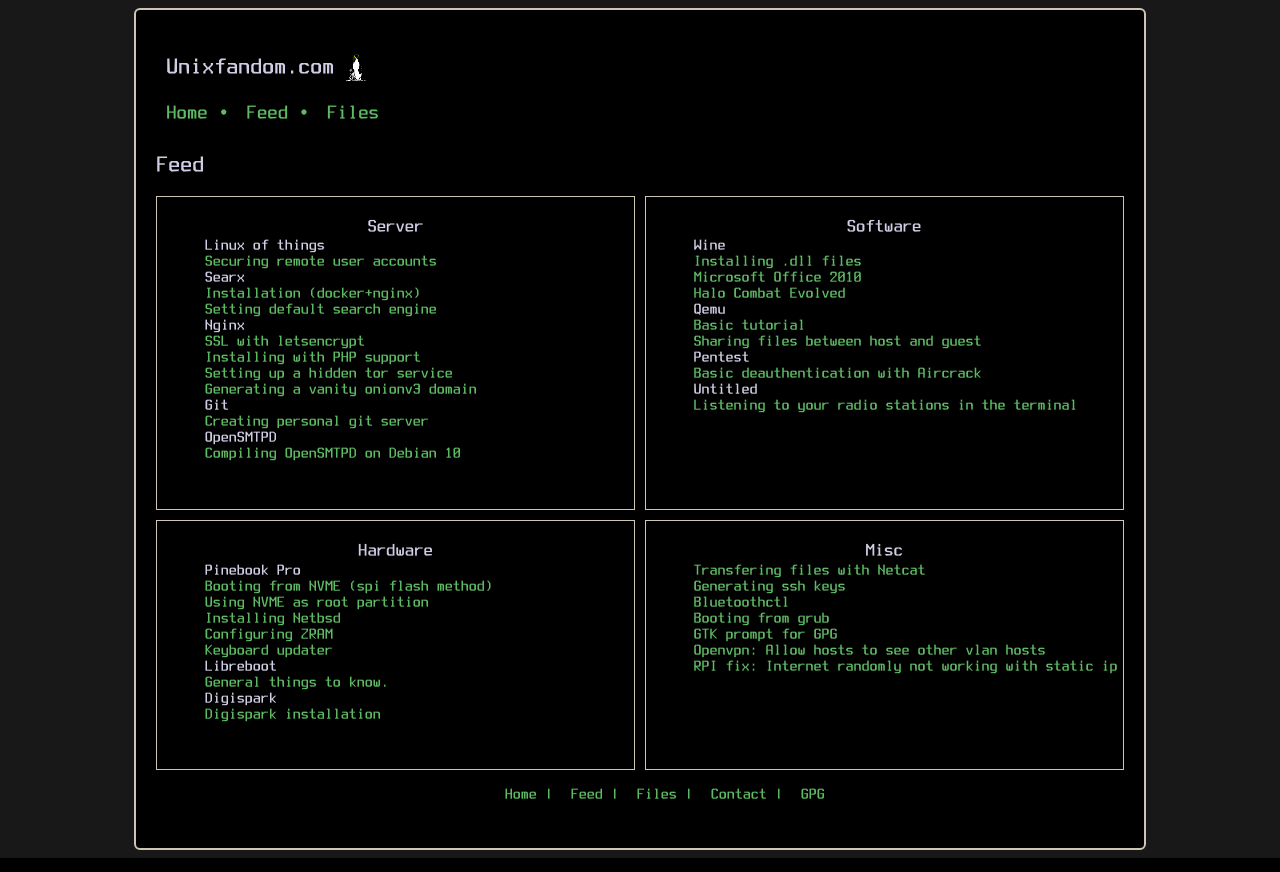
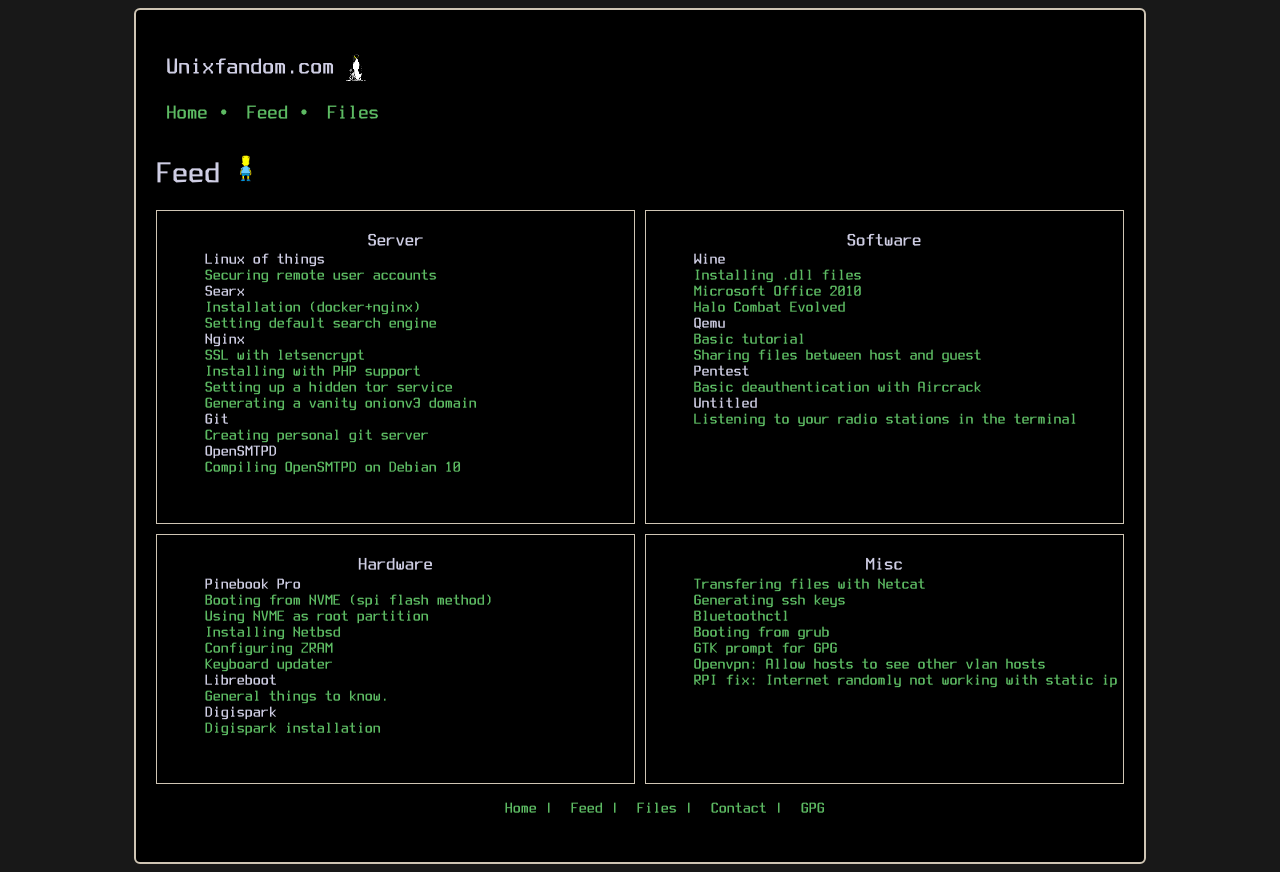
Before and after one commit to isalic8/website, a PHP site: page /feed.php in a window 1280 px wide. Run offline with PHP 8.4, Linux system fonts and the light colour scheme.

Commit message:
periodic commit

```diff
--- a/feed.php
+++ b/feed.php
@@ -20,7 +20,7 @@
 			<?php include 'navigation.php';?>
 		</nav>
 
-	<h2>Feed</h2>
+	<h1>Feed <img src="files/pix/bart.gif" id="bart_gif" alt="bart_gif"></h1>
 	<div class="grid-container">
 		<div class="grid-item-border">
 		<h3>Server</h3>
--- a/guides/hardware/libreboot-general.php
+++ b/guides/hardware/libreboot-general.php
@@ -17,7 +17,7 @@
 	<h3>General</h3>
 	<p>
 	If full disk encryption keeps failing, it's likely because your version of libreboot doesn't support luks2.
-	Boot into a live enviroment to change your luks header from version 2 to version 1.
+	Boot into a live environment to change your luks header from version 2 to version 1.
 	</p>
 
 	<pre>
@@ -29,6 +29,10 @@
 	<p>
 	I learned pretty quickly that the 16pin Pomona 5252 or 8pin Pomona 5250 required to flash the thinkpad t400 IS A PAIN to find. The only Pomona 5250 I found online was selling for $200 on ebay which is absurd for a $40 clip. I think it might be better to solder wires directly to the bios chip than rely on finding the clip.
 	</p>
+
+	<h3>X60</h3>
+	The (presumably hal) sensors, which is attached to the display cable, is INCREDIBLY easy to break.
+	Like a dummy, I decided to put electrical tape over the display cable and I think this caused me to tear off a trace.
 	</div>
 </body>
 </html>
--- a/index.php
+++ b/index.php
@@ -41,7 +41,7 @@
 
 			<div class="grid-item">
 			<img src="files/pix/mountain.jpg" alt="">
-			<p></p>
+			<p>This image has nothing to do with my page... thought it'd make things look more lively.</p>
 			</div>
 		</div>
 		<div class="footer">
--- a/style.css
+++ b/style.css
@@ -59,6 +59,10 @@
 a {
 	text-decoration: none;
 	color: #5DBB63;
+}
+
+a:hover {
+	background: red;
 }
 
 li {
@@ -139,3 +143,7 @@
 #index_gif_row {
 	padding: 50px 0 50px 0;
 }
+
+#bart_gif {
+	height: 30px;
+}
```
